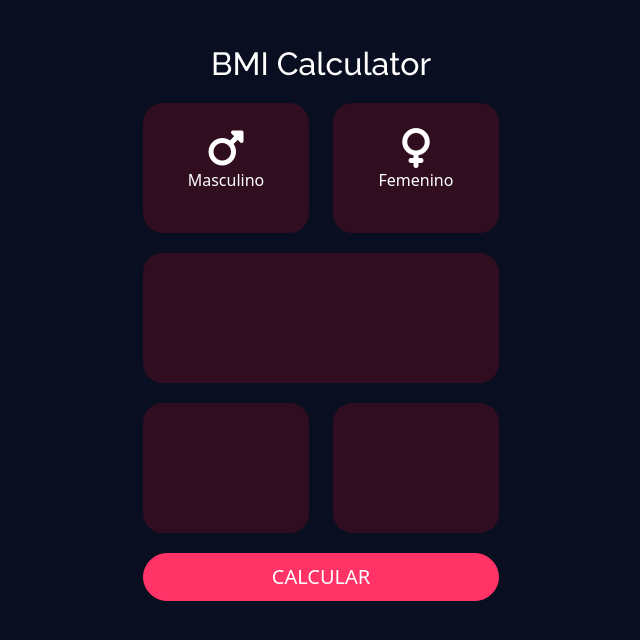
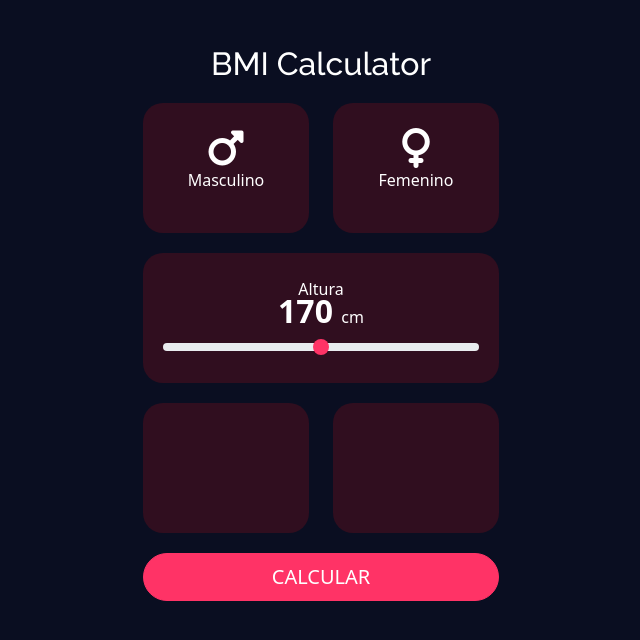
Before and after one commit to ZielGit/BMICalculator, an Angular app: page / in a window 1280 px wide. Shown: the top 640 px of the page, without its empty margins (319-959 px from the left). Built offline with nearby package versions, Linux system fonts and the light colour scheme.

Commit message:
feat: Range color

```diff
--- a/src/app/components/inicio/inicio.component.css
+++ b/src/app/components/inicio/inicio.component.css
@@ -8,3 +8,23 @@
 .sexo {
     font-size: 40px;
 }
+
+.estiloNumero {
+    font-size: 32px;
+    font-weight: 800;
+    margin-top: -30px;
+}
+
+.cm {
+    font-size: 16px;
+    font-weight: 400;
+    margin-top: -10px;
+}
+
+.form-range {
+    padding: 0px 20px;
+}
+
+input[type="range"]::-webkit-slider-thumb {
+    background: #FF3366;
+}
--- a/src/app/components/inicio/inicio.component.html
+++ b/src/app/components/inicio/inicio.component.html
@@ -23,7 +23,13 @@
             <div class="row">
                 <div class="col-lg-12">
                     <div class="fondoItem">
-
+                        <div class="contenedor">
+                            <p>Altura</p>
+                            <div class="estiloNumero">
+                                170 <span class="cm">cm</span>
+                            </div>
+                            <input type="range" class="form-range">
+                        </div>
                     </div>
                 </div>
             </div>
```
